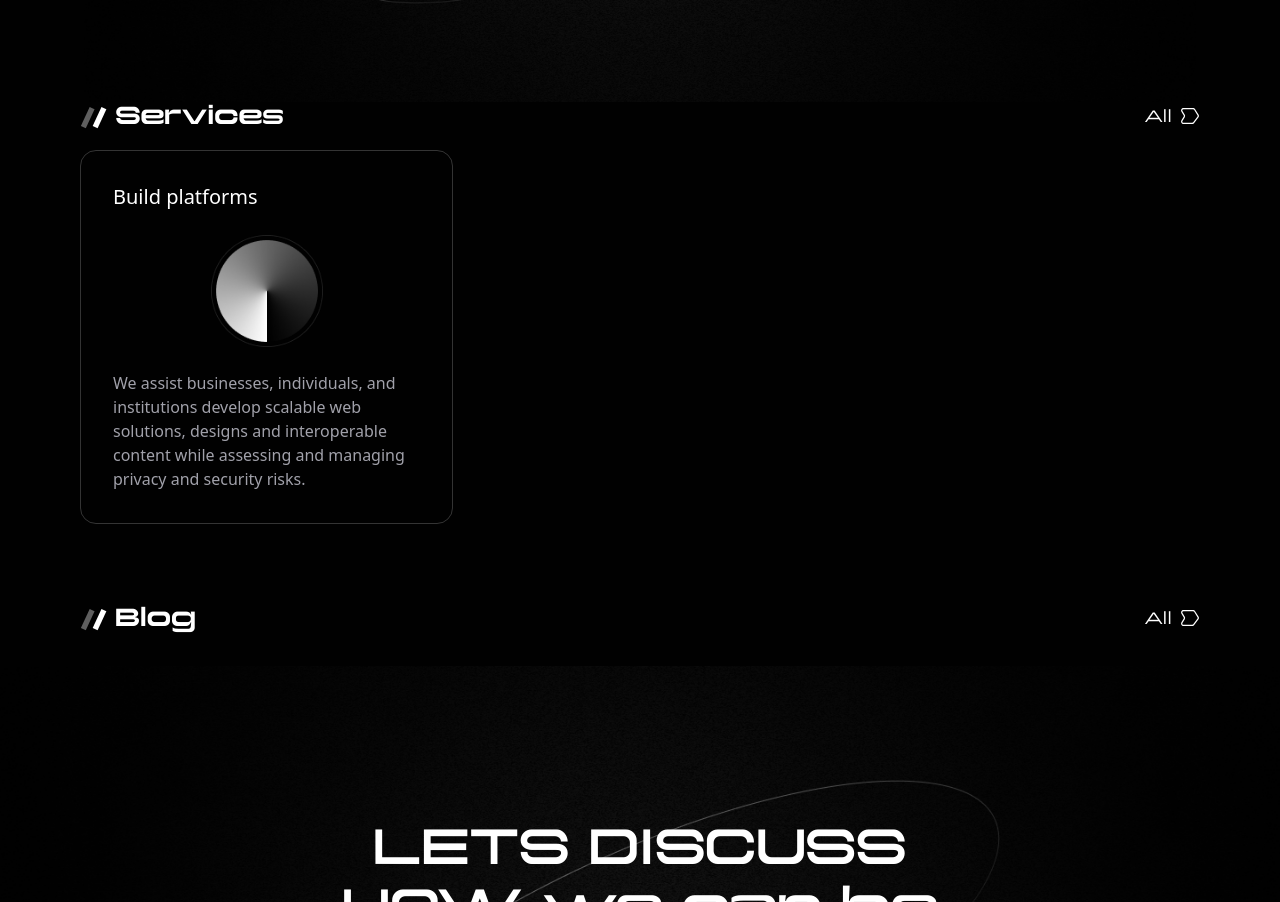
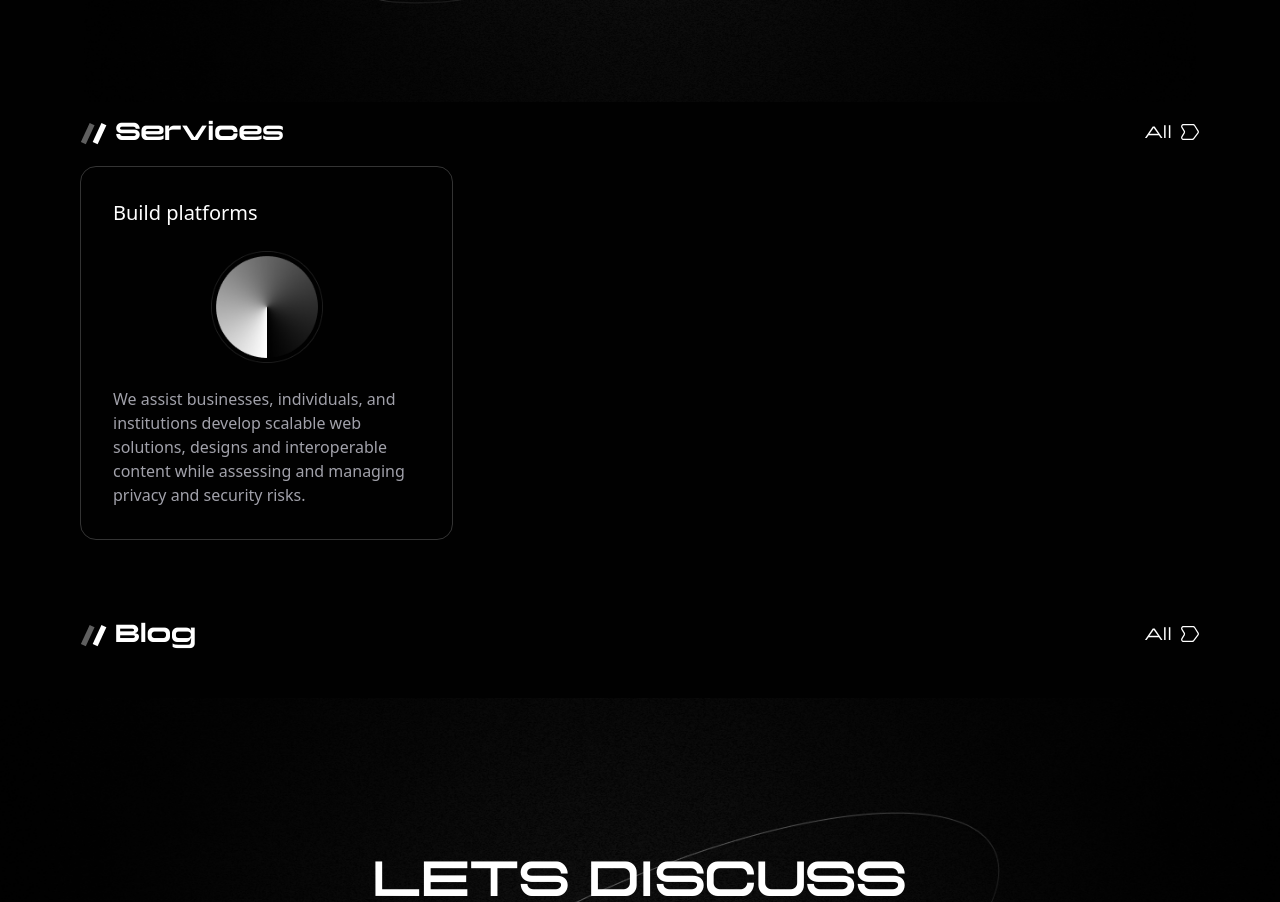
Before and after one commit to MiladDevarts/wsa, a Next.js app: page / in a window 1280 px wide. Shown: the part 1815-2717 px from the top of the page. Built offline with nearby package versions, Linux system fonts and the light colour scheme.

Commit message:
fix: better sdpacing for heading part

```diff
--- a/components/layout/TitleSection.jsx
+++ b/components/layout/TitleSection.jsx
@@ -1,7 +1,7 @@
 
 function TitleSection({title, link}) {
     return (
-        <div className="container flex justify-between items-center">
+        <div className="container flex justify-between items-center my-4">
             <h3 className="flex items-center gap-x-2 text-white font-bold text-2xl">
                 <svg width="27" viewBox="0 0 31 25" fill="none" xmlns="http://www.w3.org/2000/svg">
                     <rect x="24.6523" width="6.22587" height="24.0141" transform="rotate(24.8486 24.6523 0)" fill="white" />
```
